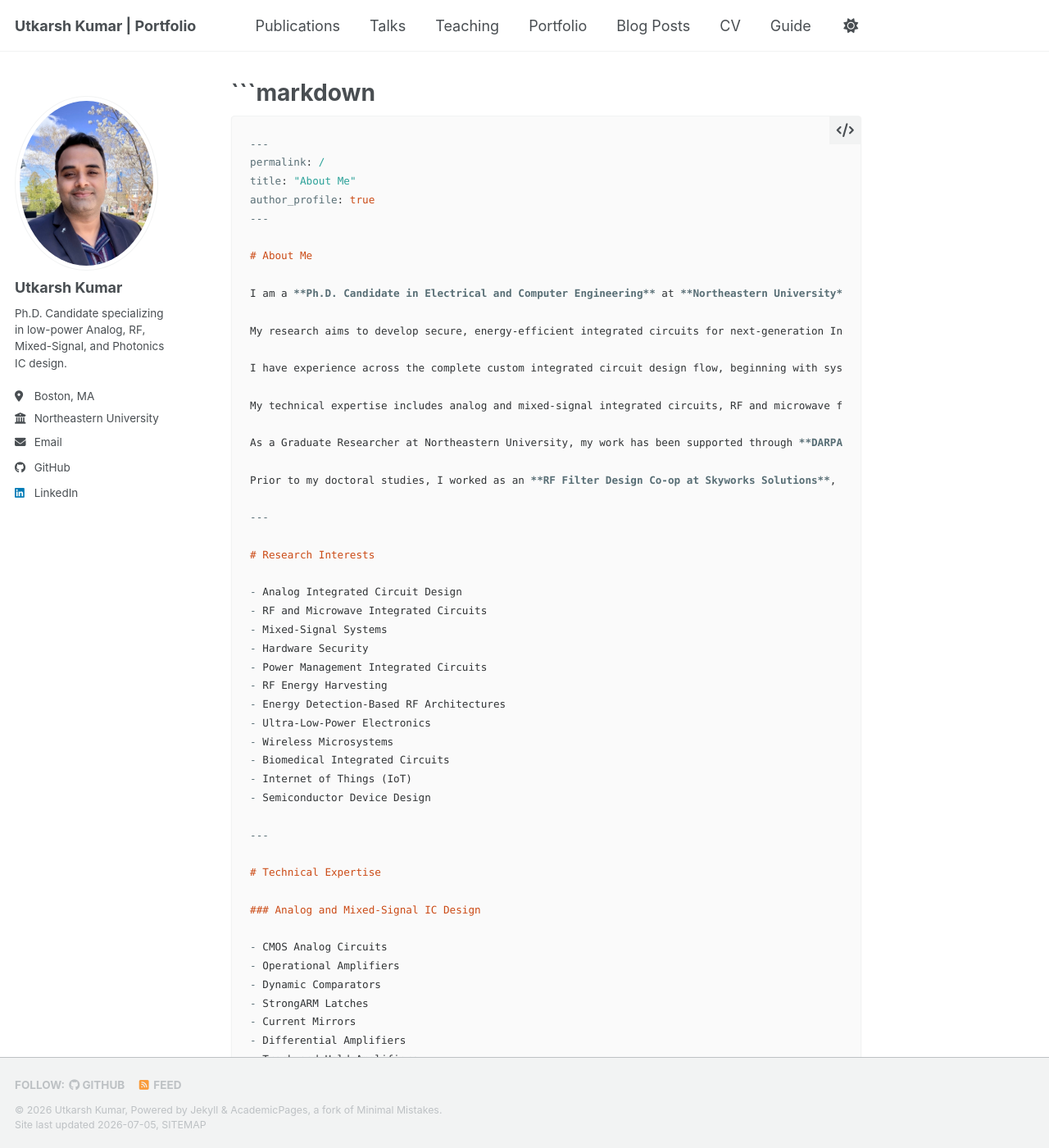
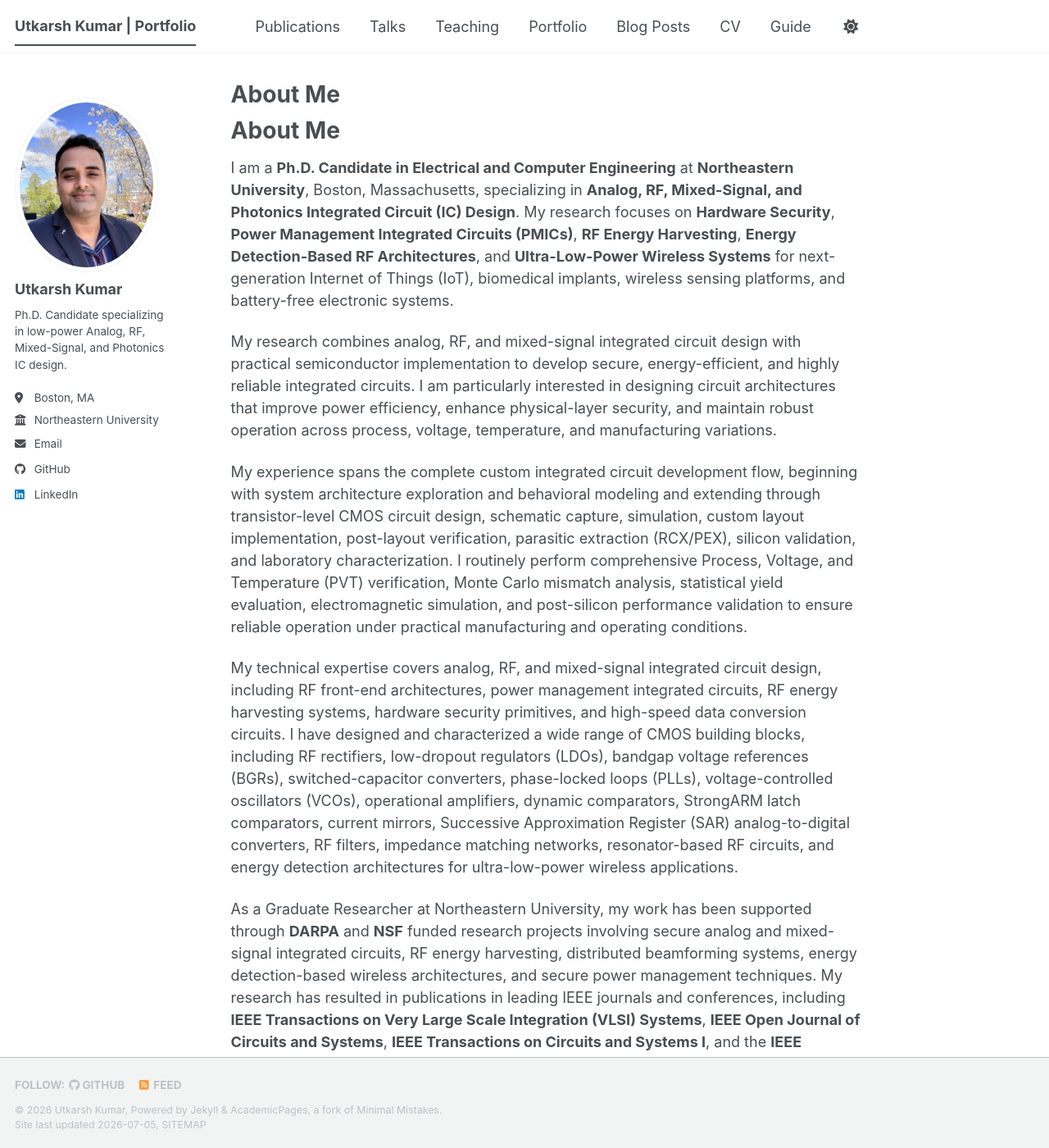
Before and after one commit to Ut1991/Ut1991.github.io, a Jekyll site: the page built from _pages/about.md, in a window 1280 px wide and 1400 px high. Shown: the whole window at 82% size. Built offline with Jekyll 4.4.1, drawn with Linux system fonts in a browser that asks for light colours; our own code applies the rules of GitHub Pages for plain Markdown files; a style sheet for code colours, icons or effects is not loaded; some of the changed text lies outside the part shown.

Commit message:
Update about.md

````diff
--- a/_pages/about.md
+++ b/_pages/about.md
@@ -1,4 +1,3 @@
-```markdown
 ---
 permalink: /
 title: "About Me"
@@ -7,17 +6,19 @@ author_profile: true
 
 # About Me
 
-I am a **Ph.D. Candidate in Electrical and Computer Engineering** at **Northeastern University**, where my research focuses on **Analog, RF, and Mixed-Signal Integrated Circuit Design**, **Hardware Security**, **Power Management Integrated Circuits (PMICs)**, **RF Energy Harvesting**, and **Ultra-Low-Power Wireless Systems**.
+I am a **Ph.D. Candidate in Electrical and Computer Engineering** at **Northeastern University**, Boston, Massachusetts, specializing in **Analog, RF, Mixed-Signal, and Photonics Integrated Circuit (IC) Design**. My research focuses on **Hardware Security**, **Power Management Integrated Circuits (PMICs)**, **RF Energy Harvesting**, **Energy Detection-Based RF Architectures**, and **Ultra-Low-Power Wireless Systems** for next-generation Internet of Things (IoT), biomedical implants, wireless sensing platforms, and battery-free electronic systems.
 
-My research aims to develop secure, energy-efficient integrated circuits for next-generation Internet of Things (IoT), biomedical implants, wireless sensing platforms, and battery-free electronic systems. I am particularly interested in combining innovative circuit architectures with practical silicon implementation to improve power efficiency, reliability, and hardware security.
+My research combines analog, RF, and mixed-signal integrated circuit design with practical semiconductor implementation to develop secure, energy-efficient, and highly reliable integrated circuits. I am particularly interested in designing circuit architectures that improve power efficiency, enhance physical-layer security, and maintain robust operation across process, voltage, temperature, and manufacturing variations.
 
-I have experience across the complete custom integrated circuit design flow, beginning with system architecture exploration and behavioral modeling, followed by transistor-level CMOS circuit design, schematic capture, simulation, custom layout, post-layout verification, fabrication support, silicon validation, and laboratory characterization. My work emphasizes robust circuit design through comprehensive Process, Voltage, and Temperature (PVT) verification, Monte Carlo mismatch analysis, post-layout RC extraction (RCX/PEX), electromagnetic simulation, statistical yield evaluation, and post-silicon performance validation.
+My experience spans the complete custom integrated circuit development flow, beginning with system architecture exploration and behavioral modeling and extending through transistor-level CMOS circuit design, schematic capture, simulation, custom layout implementation, post-layout verification, parasitic extraction (RCX/PEX), silicon validation, and laboratory characterization. I routinely perform comprehensive Process, Voltage, and Temperature (PVT) verification, Monte Carlo mismatch analysis, statistical yield evaluation, electromagnetic simulation, and post-silicon performance validation to ensure reliable operation under practical manufacturing and operating conditions.
 
-My technical expertise includes analog and mixed-signal integrated circuits, RF and microwave front-end design, power management integrated circuits, RF energy harvesting systems, hardware security architectures, high-speed data converters, and wireless transceiver building blocks. I have designed and characterized a wide range of CMOS circuits including RF rectifiers, low-dropout regulators, bandgap voltage references, switched-capacitor converters, phase-locked loops, comparators, operational amplifiers, current mirrors, SAR ADCs, RF filters, impedance matching networks, and resonator-based RF architectures.
+My technical expertise covers analog, RF, and mixed-signal integrated circuit design, including RF front-end architectures, power management integrated circuits, RF energy harvesting systems, hardware security primitives, and high-speed data conversion circuits. I have designed and characterized a wide range of CMOS building blocks, including RF rectifiers, low-dropout regulators (LDOs), bandgap voltage references (BGRs), switched-capacitor converters, phase-locked loops (PLLs), voltage-controlled oscillators (VCOs), operational amplifiers, dynamic comparators, StrongARM latch comparators, current mirrors, Successive Approximation Register (SAR) analog-to-digital converters, RF filters, impedance matching networks, resonator-based RF circuits, and energy detection architectures for ultra-low-power wireless applications.
 
-As a Graduate Researcher at Northeastern University, my work has been supported through **DARPA** and **NSF** funded research projects involving hardware security for analog and mixed-signal integrated circuits, secure power management systems, RF energy harvesting, distributed beamforming, and energy detection-based wireless architectures. My research has resulted in publications in leading IEEE journals and conferences, including **IEEE Transactions on VLSI Systems (TVLSI)**, **IEEE Open Journal of Circuits and Systems (OJCAS)**, **IEEE Transactions on Circuits and Systems I (TCAS-I)**, **MWSCAS**, and other international venues.
+As a Graduate Researcher at Northeastern University, my work has been supported through **DARPA** and **NSF** funded research projects involving secure analog and mixed-signal integrated circuits, RF energy harvesting, distributed beamforming systems, energy detection-based wireless architectures, and secure power management techniques. My research has resulted in publications in leading IEEE journals and conferences, including **IEEE Transactions on Very Large Scale Integration (VLSI) Systems**, **IEEE Open Journal of Circuits and Systems**, **IEEE Transactions on Circuits and Systems I**, and the **IEEE Midwest Symposium on Circuits and Systems (MWSCAS)**.
 
-Prior to my doctoral studies, I worked as an **RF Filter Design Co-op at Skyworks Solutions**, where I designed and validated high-frequency BAW and SAW filters for commercial RF front-end modules operating from 4–10 GHz. Earlier, I served as an **RF & Signaling Operations Engineer with Indian Railways**, contributing to the deployment, commissioning, and maintenance of mission-critical communication and signaling infrastructure.
+Prior to pursuing my doctoral studies, I worked as an **RF Filter Design Co-op at Skyworks Solutions**, where I designed, simulated, optimized, and experimentally validated high-frequency Bulk Acoustic Wave (BAW) and Surface Acoustic Wave (SAW) filters for commercial RF front-end modules operating across the **4–10 GHz** frequency range. Earlier, I served as an **RF and Signaling Operations Engineer with Indian Railways**, where I was responsible for the deployment, commissioning, maintenance, troubleshooting, and reliability of mission-critical RF communication and railway signaling infrastructure.
+
+My long-term research interests include **Analog and RF Integrated Circuits**, **Mixed-Signal Systems**, **Hardware Security**, **Power Management Integrated Circuits**, **RF Energy Harvesting**, **Ultra-Low-Power Electronics**, **Wireless Microsystems**, **Biomedical Integrated Circuits**, and **Next-Generation Semiconductor Technologies** for intelligent sensing, secure communication, and energy-autonomous electronic systems.
 
 ---
 
@@ -25,9 +26,9 @@ Prior to my doctoral studies, I worked as an **RF Filter Design Co-op at Skywork
 
 - Analog Integrated Circuit Design
 - RF and Microwave Integrated Circuits
-- Mixed-Signal Systems
+- Mixed-Signal Integrated Circuits
 - Hardware Security
-- Power Management Integrated Circuits
+- Power Management Integrated Circuits (PMICs)
 - RF Energy Harvesting
 - Energy Detection-Based RF Architectures
 - Ultra-Low-Power Electronics
@@ -40,79 +41,107 @@ Prior to my doctoral studies, I worked as an **RF Filter Design Co-op at Skywork
 
 # Technical Expertise
 
-### Analog and Mixed-Signal IC Design
+## Analog and Mixed-Signal Integrated Circuit Design
 
-- CMOS Analog Circuits
+- CMOS Analog Circuit Design
 - Operational Amplifiers
+- Operational Transconductance Amplifiers (OTAs)
 - Dynamic Comparators
-- StrongARM Latches
-- Current Mirrors
+- StrongARM Latch Comparators
 - Differential Amplifiers
+- Precision Current Mirrors
 - Track-and-Hold Amplifiers
+- Sample-and-Hold Circuits
 - Successive Approximation Register (SAR) ADCs
 - Precision Bias Circuits
+- High-Speed Mixed-Signal Building Blocks
 
-### RF and Microwave Design
+## RF and Microwave Integrated Circuit Design
 
 - Bulk Acoustic Wave (BAW) Filters
 - Surface Acoustic Wave (SAW) Filters
 - Low Noise Amplifiers (LNAs)
 - Power Amplifiers (PAs)
+- RF Mixers
 - Phase-Locked Loops (PLLs)
-- RF Mixers
 - Voltage-Controlled Oscillators (VCOs)
 - RF Energy Detectors
-- Impedance Matching Networks
-- Resonator-Based RF Circuits
+- RF Front-End Modules
+- Resonator-Based RF Architectures
+- Wideband Impedance Matching Networks
+- Distributed Beamforming Systems
 
-### Power Management ICs
+## Power Management Integrated Circuits
 
 - Low-Dropout Regulators (LDOs)
 - Bandgap Voltage References (BGRs)
 - Charge Pumps
 - Switched-Capacitor DC-DC Converters
-- RF Rectifiers
-- RF Energy Harvesting
+- Startup Circuits
+- Current References
+- CMOS RF Rectifiers
+- RF Energy Harvesting Systems
 - Battery-Free Power Management
+- Ultra-Low-Power Power Conversion
 
-### Hardware Security
+## Hardware Security
 
 - Hardware Security Primitives
+- Secure Analog and Mixed-Signal IC Design
 - Switch-Mode Time-Domain Locking
 - Physical-Layer Security
-- Secure Analog and Mixed-Signal ICs
 - Anti-Tamper Circuit Techniques
+- Secure Power Management Architectures
 
-### Verification and Physical Design
+## Verification and Physical Design
 
-- Process, Voltage, and Temperature (PVT) Analysis
+- Process, Voltage, and Temperature (PVT) Verification
 - Monte Carlo Mismatch Analysis
-- Custom Analog Layout
+- Statistical Yield Optimization
+- RC Extraction (RCX)
+- Post-Layout Parasitic Extraction (PEX)
 - Design Rule Check (DRC)
 - Layout Versus Schematic (LVS)
-- RC Extraction (RCX)
-- Post-Layout Parasitic Extraction (PEX)
-- Statistical Yield Analysis
+- Post-Layout Simulation
+- Custom Analog Layout
 
-### Laboratory Characterization
+## Electromagnetic Simulation and PCB Design
 
-- RF Measurements
-- S-Parameter Characterization
+- Multi-Layer PCB Design
+- Signal Integrity (SI)
+- Power Integrity (PI)
+- High-Speed PCB Design
+- Electromagnetic Simulation
+- RF Co-Simulation
+- Transmission Line Design
+- Package Parasitic Analysis
+
+## Silicon Validation and Laboratory Characterization
+
+- RF Characterization
+- S-Parameter Measurements
+- Gain and Frequency Response Analysis
+- Noise Characterization
 - Silicon Validation
+- Laboratory Debugging
 - Vector Network Analyzers (VNAs)
 - Spectrum Analyzers
 - Oscilloscopes
 - Signal Generators
 - Source Measurement Units (SMUs)
+- Function Generators
+- Digital Multimeters (DMMs)
 
-### Electronic Design Automation
+## Electronic Design Automation (EDA)
 
 - Cadence Virtuoso
-- Spectre ADE Explorer
-- Spectre ADE Assembler
-- Keysight ADS
+- Cadence Spectre ADE Explorer
+- Cadence Spectre ADE Assembler
+- Cadence Layout Suite
+- Keysight Advanced Design System (ADS)
 - Ansys HFSS
 - COMSOL Multiphysics
+- Synopsys Digital Design Flow
 - MATLAB
 - Simulink
 - SPICE
@@ -122,4 +151,3 @@ Prior to my doctoral studies, I worked as an **RF Filter Design Co-op at Skywork
 - Python
 - TCL
 - Perl
-```
````
